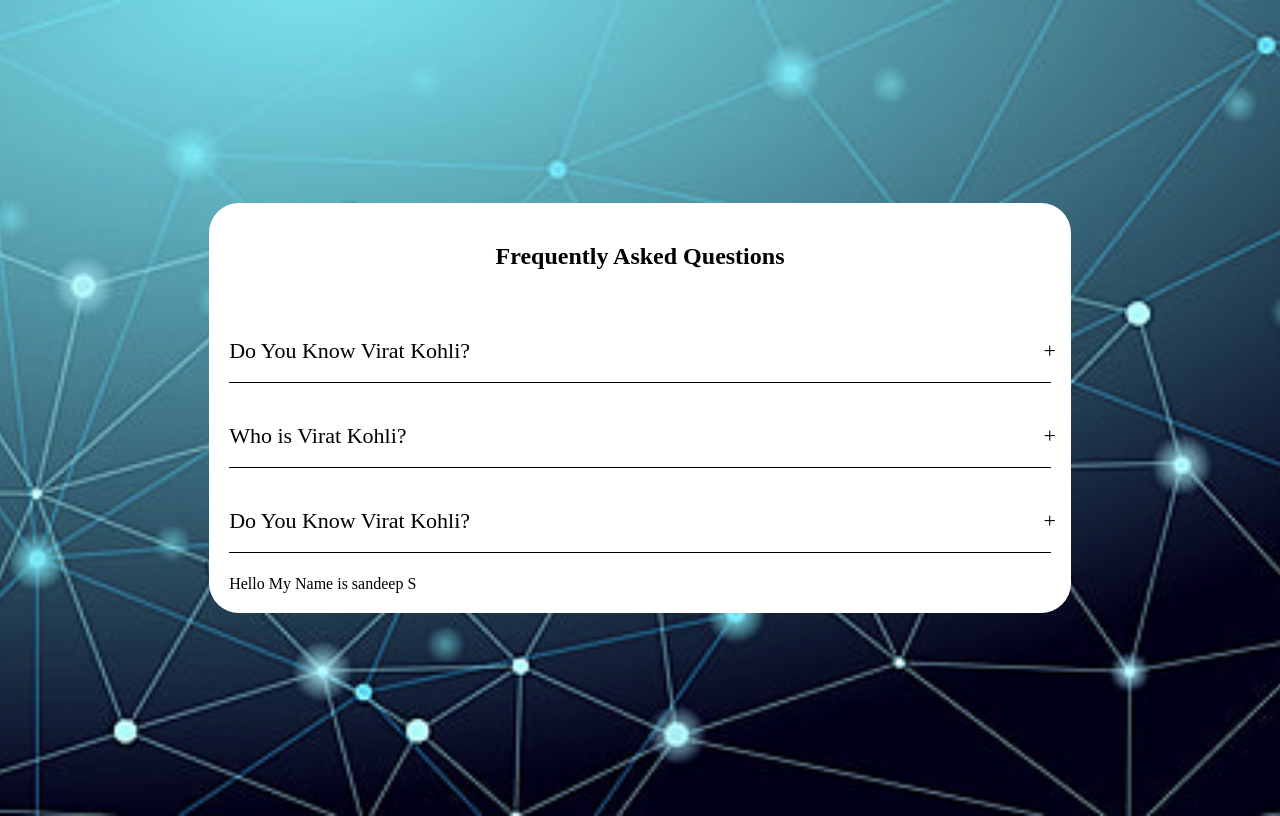
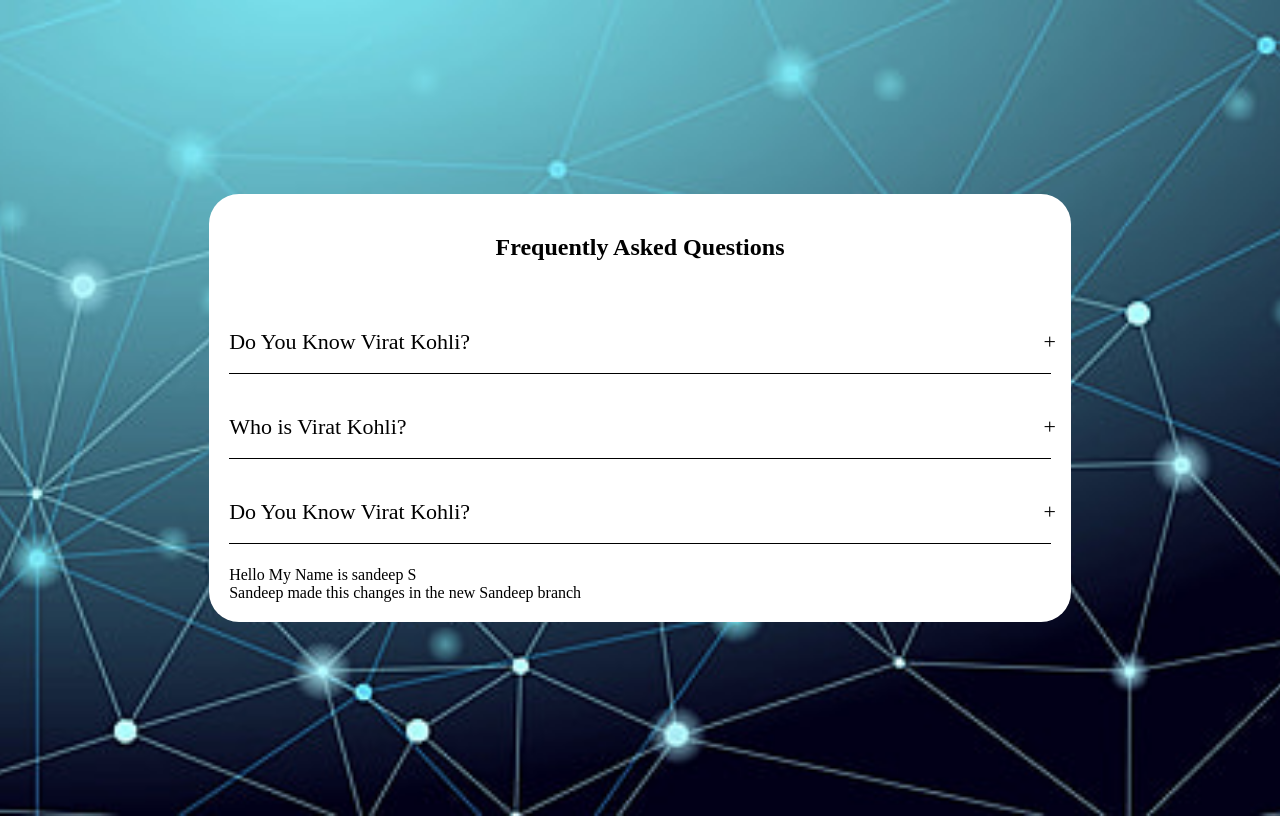
Before and after one commit to SANDEEP1676/Project3, a plain HTML site: page index.html in a window 1280 px wide. Drawn offline with Linux system fonts and the light colour scheme.

Commit message:
Sandeep Changes

```diff
--- a/index.html
+++ b/index.html
@@ -27,6 +27,9 @@
         <div>
             Hello My Name is sandeep S
         </div>
+        <div>
+            Sandeep made this changes in the new Sandeep branch
+        </div>
     </div>
     <script src="project.js"></script>
 </body>
```
